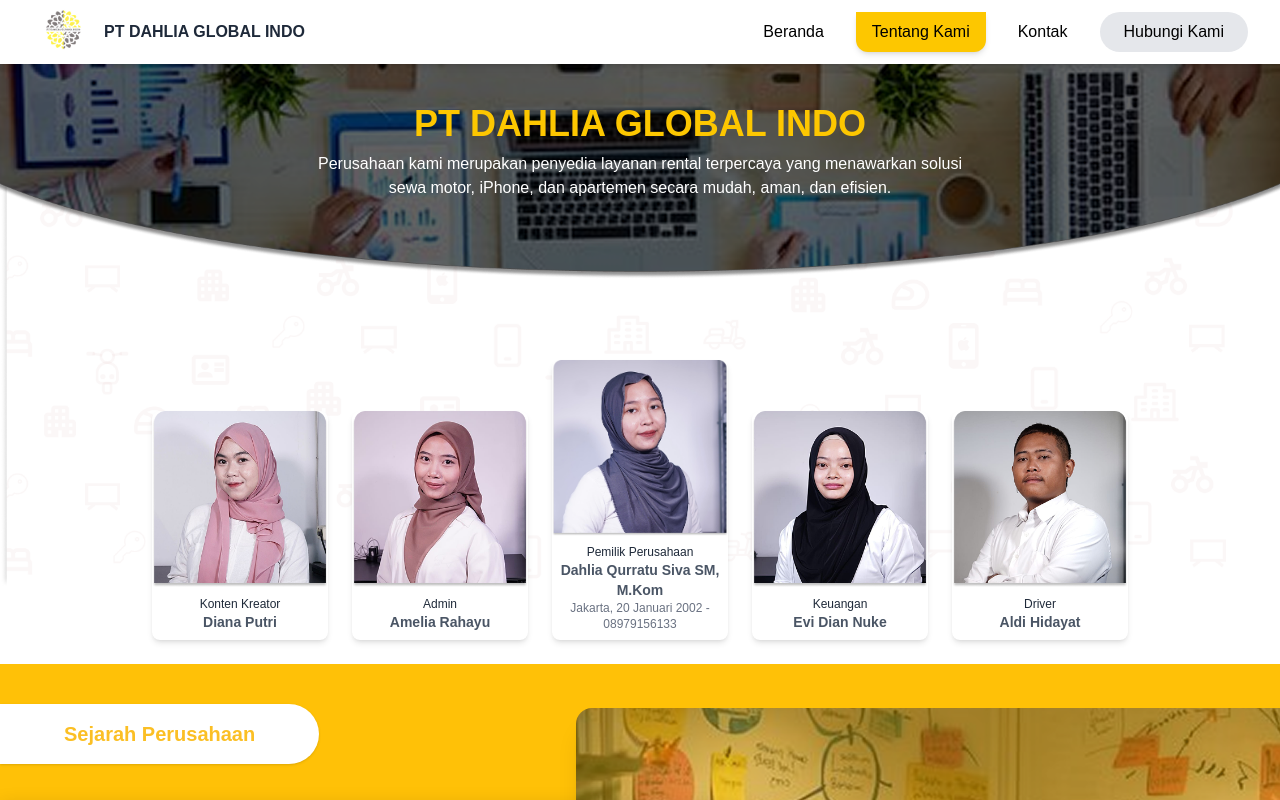
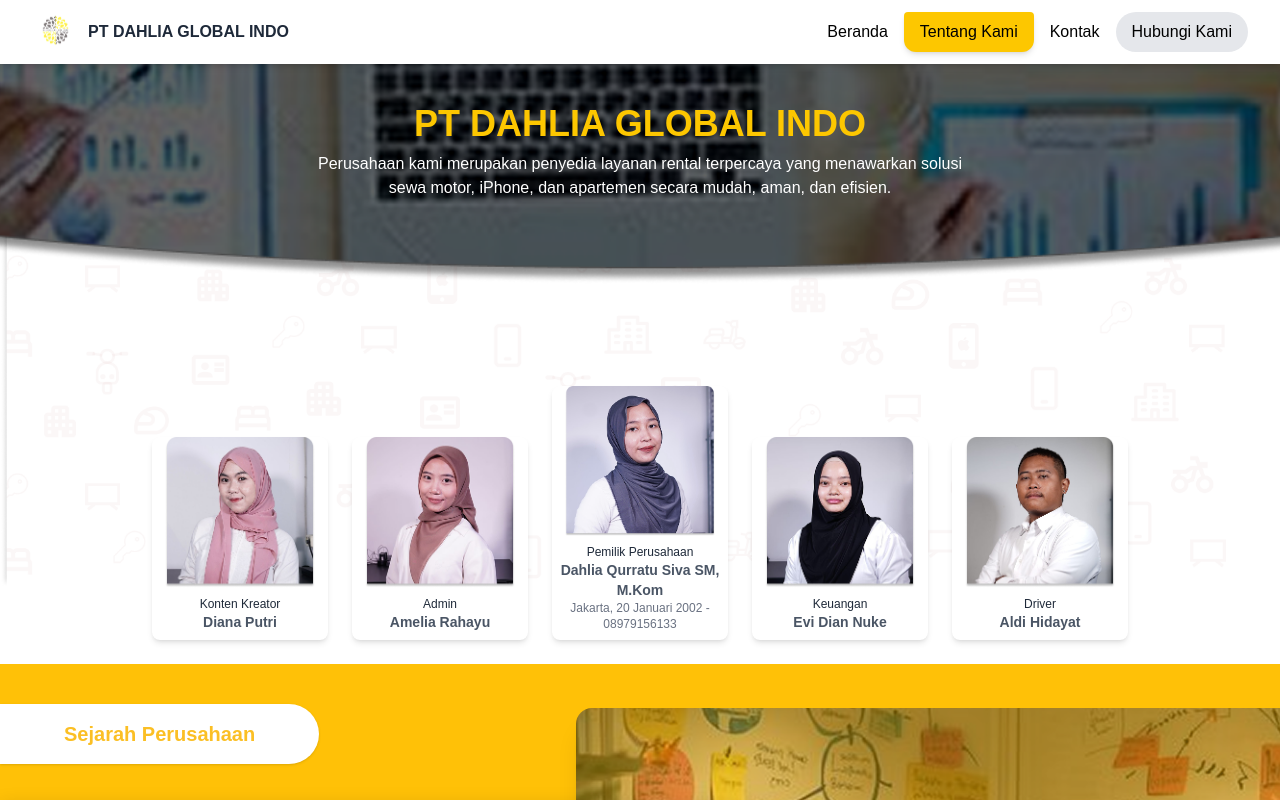
Before and after one commit to ithodev24/client-companyprofile, a Next.js app: page /TentangKami in a window 1280 px wide. Shown: the top 800 px of the page. Built offline with nearby package versions, Linux system fonts and the light colour scheme.

Commit message:
fix build + eror

```diff
--- a/app/TentangKami/page.js
+++ b/app/TentangKami/page.js
@@ -7,31 +7,32 @@
 import { ChevronLeft, ChevronRight } from "lucide-react";
 import { FaChevronLeft, FaChevronRight, FaPlay } from "react-icons/fa";
 import AnimatePage from "../components/AnimatePage";
+import Image from "next/image";
 
 const teamMembers = [
   {
-    img: "/images/kontenkreator.png",
+    Image: "/images/kontenkreator.png",
     title: "Konten Kreator",
     name: "Diana Putri",
   },
   {
-    img: "/images/admin.png",
+    Image: "/images/admin.png",
     title: "Admin",
     name: "Amelia Rahayu",
   },
   {
-    img: "/images/owner.png",
+    Image: "/images/owner.png",
     title: "Pemilik Perusahaan",
     name: "Dahlia Qurratu Siva SM, M.Kom",
     extra: "Jakarta, 20 Januari 2002 - 08979156133",
   },
   {
-    img: "/images/keuangan.png",
+    Image: "/images/keuangan.png",
     title: "Keuangan",
     name: "Evi Dian Nuke",
   },
   {
-    img: "/images/driver.png",
+    Image: "/images/driver.png",
     title: "Driver",
     name: "Aldi Hidayat",
   },
@@ -39,11 +40,11 @@
 
 const documents = [
   {
-    img: "/images/dokumen1.png",
+    Image: "/images/dokumen1.png",
     isi: ["/images/isidokumen1.png"],
   },
   {
-    img: "/images/dokumen2.png",
+    Image: "/images/dokumen2.png",
     isi: [
       "/images/NIB - PTP DAHLIA GLOBAL INDO-1.png",
       "/images/NIB - PTP DAHLIA GLOBAL INDO-2.png",
@@ -51,38 +52,38 @@
     ],
   },
   {
-    img: "/images/dokumen3.png",
+    Image: "/images/dokumen3.png",
     isi: ["/images/isisk.jpg"],
   },
   {
-    img: "/images/pernyataanmandiri.png",
+    Image: "/images/pernyataanmandiri.png",
     isi: ["/images/isipernyataanmandiri.jpg"],
   },
   {
-    img: "/images/dokumendaftar.png",
+    Image: "/images/dokumendaftar.png",
     isi: ["/images/isisktpajak.jpg"],
   },
   {
-    img: "/images/dok-npwp.png",
+    Image: "/images/dok-npwp.png",
     isi: ["/images/isi-npwp.png"],
   },
   {
-    img: "/images/dok-sktp.png",
+    Image: "/images/dok-sktp.png",
     isi: ["/images/isi-sktp.png"],
   },
   {
-    img: "/images/dok-sppl.png",
+    Image: "/images/dok-sppl.png",
     isi: [
       "/images/isi-sppl-1.png",
       "/images/isi-sppl-2.png",
     ],
   },
   {
-    img: "/images/dok-akun.png",
+    Image: "/images/dok-akun.png",
     isi: ["/images/isi-akun.png"],
   },
   {
-    img: "/images/dok-tataruang.png",
+    Image: "/images/dok-tataruang.png",
     isi: [
       "/images/isi-tataruang-1.png",
       "/images/isi-tataruang-2.png",
@@ -138,19 +139,20 @@
         {/* Header */}
         <div className="relative">
           <div className="relative h-[500px] sm:h-[600px] text-center">
-            <img
+            <Image
     src="/images/tentangkami_icon_bg.png"
     alt="Background"
-              className="absolute inset-0 w-full h-[400px] sm:h-[500px] md:h-[600px] object-cover z-0"
+    fill
+    className="object-cover z-0"
   />
-
-            <img
+  <Image
     src="/images/tentangkami.png"
     alt="Overlay"
-              className="absolute top-0 w-full object-cover z-10"
-              style={{ marginTop: "-64px" }}
+    fill
+    className="object-cover"
+    style={{ marginTop: "-380px" }}
   />
-            <div className="absolute top-24 sm:top-10 w-full text-center px-4 z-20">
+            <div className="absolute top-15 sm:top-10 w-full text-center px-4 z-20">
               <h1 className="text-2xl sm:text-4xl font-bold text-yellow-400">
                 PT DAHLIA GLOBAL INDO
               </h1>
@@ -169,10 +171,17 @@
                     key={i}
                     className="bg-white rounded-lg w-40 sm:w-44 text-center shadow-md"
                   >
-                    <img
-                      src={member.img}
+                    {/* <Image
+                      src={member.Image}
                       alt={member.title}
                       className="bg-cover mx-auto"
+                    /> */}
+                    <Image
+                      src={member.Image}
+                      alt={member.title}
+                      width={150}
+                      height={150}
+                      className="object-cover mx-auto"
                     />
                     <div className="py-2">
                       <h3 className="text-xs text-gray-800">{member.title}</h3>
@@ -200,11 +209,19 @@
                   <ChevronLeft />
                 </button>
                 <div className="bg-white rounded-lg w-64 text-center shadow-md">
-                  <img
-                    src={teamMembers[mobileTeamIndex].img}
+                  {/* <Image
+                    src={teamMembers[mobileTeamIndex].Image}
                     alt={teamMembers[mobileTeamIndex].title}
                     className="bg-cover mx-auto"
+                  /> */}
+                  <Image
+  src={teamMembers[mobileTeamIndex].Image}
+  alt={teamMembers[mobileTeamIndex].title}
+  width={200}
+  height={200}
+  className="bg-cover mx-auto"
 />
+
                   <div className="py-2">
                     <h3 className="text-xs text-gray-800">
                       {teamMembers[mobileTeamIndex].title}
@@ -260,14 +277,29 @@
         {/* Misi Section */}
         <div className="w-full px-0 md:px-0 py-10 bg-white flex flex-col md:flex-row items-start justify-between gap-6 mx-auto">
           <div className="relative w-fit h-auto">
-            <img
+            {/* <Image
               src="/images/misi_bawah.png"
               alt="Background Image"
               className="absolute top-0 left-0 w-56 md:w-80 rounded-xl z-0"
             />
-            <img
+            <Image
               src="/images/misi_atas.png"
               alt="Main Image"
+              className="relative ml-20 mt-20 w-72 md:w-100 rounded-xl shadow-lg z-10"
+            /> */}
+            <Image
+  src="/images/misi_bawah.png"
+  alt="Background Image"
+  width={320} // misal: 320px = 20rem
+  height={200} // bisa disesuaikan
+  className="absolute top-0 left-0 w-56 md:w-80 rounded-xl z-0"
+/>
+
+<Image
+  src="/images/misi_atas.png"
+  alt="Main Image"
+  width={400}
+  height={300}
   className="relative ml-20 mt-20 w-72 md:w-100 rounded-xl shadow-lg z-10"
 />
           </div>
@@ -319,11 +351,19 @@
                   className="group transition-all duration-500 ease-out transform hover:scale-105"
                 >
                   <div className="relative overflow-hidden rounded-xl shadow-lg group-hover:shadow-2xl transition-all duration-300">
-                    <img
-                      src={doc.img}
+                    {/* <Image
+                      src={doc.Image}
                       alt={`Dokumen ${i + 1}`}
                       onClick={() => openModal(doc)}
                       className="w-72 h-auto mx-auto cursor-pointer transition-all duration-300 group-hover:brightness-105"
+                    /> */}
+                    <Image
+                        src={doc.Image}
+                        alt={`Dokumen ${i + 1}`}
+                        width={288} // 72 * 4 px
+                        height={200}
+                        onClick={() => openModal(doc)}
+                        className="mx-auto cursor-pointer transition-all duration-300 group-hover:brightness-105"
                       />
                     <div className="absolute inset-0 bg-black/0 group-hover:bg-black/10 transition-all duration-300 pointer-events-none" />
                   </div>
@@ -354,11 +394,18 @@
 
             <div className="w-[75%] relative">
               <div className="overflow-hidden rounded-xl shadow-lg hover:shadow-2xl transition-all duration-300">
-                <img
-                  src={documents[mobileDocIndex].img}
+                {/* <Image
+                  src={documents[mobileDocIndex].Image}
                   alt={`Dokumen ${mobileDocIndex + 1}`}
                   onClick={() => openModal(documents[mobileDocIndex])}
                   className="w-full max-w-xs h-auto mx-auto cursor-pointer hover:brightness-105 transition-all duration-300"
+                /> */}
+                <Image
+  src={documents[mobileDocIndex].Image}
+  alt={`Dokumen ${mobileDocIndex + 1}`}
+  width={300}
+  height={200}
+  onClick={() => openModal(documents[mobileDocIndex])}
 />
               </div>
             </div>
@@ -429,16 +476,24 @@
                       : "grid-cols-1 md:grid-cols-2 lg:grid-cols-3"
                   }`}
                 >
-                  {selectedDoc.isi.map((img, idx) => (
+                  {selectedDoc.isi.map((Image, idx) => (
                     <div
                       key={idx}
                       className="group overflow-hidden rounded-lg border border-gray-200 hover:border-gray-300 transition-all duration-300 hover:shadow-lg"
                     >
-                      <img
-                        src={img}
+                      {/* <Image
+                        src={Image}
                         alt={`Isi Dokumen ${idx + 1}`}
                         className="w-full h-auto max-h-[350px] object-contain bg-gray-50 transition-transform duration-300 group-hover:scale-105"
+                      /> */}
+                      <Image
+                      src={Image}
+                      alt={`Isi Dokumen ${idx + 1}`}
+                      width={400}
+                      height={300}
+                      className="w-full h-auto max-h-[350px] object-contain bg-gray-50 transition-transform duration-300 group-hover:scale-105"
                     />
+
                     </div>
                   ))}
                 </div>
--- a/app/components/Navbar.js
+++ b/app/components/Navbar.js
@@ -1,6 +1,7 @@
 "use client";
 
 import Link from "next/link";
+import Image from "next/image";
 import { usePathname } from "next/navigation";
 import { useState } from "react";
 import { Menu, X } from "lucide-react";
@@ -18,42 +19,44 @@
   ];
 
   return (
-    <div className="bg-white px-4 md:px-8 py-0 shadow-md sticky top-0 z-50 transition-all duration-300">
+    <nav className="bg-white px-4 md:px-8 py-0 shadow-md sticky top-0 z-50">
       <div className="flex items-center justify-between h-16">
         {/* Logo */}
-        <div className="flex items-center text-sm md:text-base font-semibold text-gray-800 transition-all duration-300">
-          <img
+        <div className="flex items-center text-base font-semibold text-gray-800">
+          <Image
             src="/images/logo.png"
             alt="Logo"
-            className="w-16 mr-2 transition-transform duration-300 hover:scale-105"
+            width={48}
+            height={48}
+            className="mr-2 hover:scale-105 transition-transform duration-300"
           />
           PT DAHLIA GLOBAL INDO
         </div>
 
-        {/* Tombol Menu untuk Mobile */}
+        {/* Hamburger */}
         <button
           onClick={() => setMenuOpen(!menuOpen)}
-          className="md:hidden text-gray-700 p-2 rounded-lg hover:bg-gray-100 transition-all duration-200"
+          className="md:hidden text-gray-700 p-2 rounded hover:bg-gray-100"
         >
           {menuOpen ? <X size={24} /> : <Menu size={24} />}
         </button>
 
-        {/* Navigasi */}
+        {/* Menu Desktop + Mobile */}
         <div
           className={`${
             menuOpen
-              ? "block opacity-100 translate-y-0"
-              : "hidden opacity-0 -translate-y-2"
-          } md:opacity-100 md:translate-y-0 md:flex items-center space-x-4 md:mt-0 absolute md:relative top-16 md:top-0 left-0 right-0 md:left-auto md:right-auto bg-white md:bg-transparent p-4 md:p-0 shadow-lg md:shadow-none transition-all duration-300 ease-in-out`}
+              ? "block absolute top-16 left-0 right-0 bg-white shadow-lg p-4 z-40"
+              : "hidden"
+          } md:flex md:items-center md:static md:bg-transparent md:shadow-none md:p-0 transition-all duration-300 ease-in-out`}
         >
           {navItems.map((item) => (
             <Link
               key={item.href}
               href={item.href}
-              className={`block md:inline-block text-md font-medium px-4 py-2 mb-2 md:mb-0 rounded-b- lg md:rounded-b-xl transition-all duration-300 ease-in-out transform hover:scale-105 ${
+              className={`block md:inline-block px-4 py-2 text-sm md:text-base rounded transition-all duration-300 ${
                 isActive(item.href)
-                  ? "bg-yellow-400 text-black shadow-md"
-                  : "text-black hover:text-yellow-500 hover:bg-yellow-50"
+                  ? "bg-yellow-400 text-black rounded-b-xl shadow-md"
+                  : "text-black hover:text-yellow-500 hover:bg-yellow-100"
               }`}
               onClick={() => setMenuOpen(false)}
             >
@@ -61,18 +64,18 @@
             </Link>
           ))}
 
-          {/* Hubungi Kami */}
+          {/* Tombol WA */}
           <a
-            href="https://wa.me/6285829764860?text=Hallo,%20saya%20mau%20order!"
+            href="https://wa.me/6285829764860"
             target="_blank"
             rel="noopener noreferrer"
-            className="block mt-2 md:mt-0 bg-gray-200 hover:bg-gray-300 text-sm md:text-base px-4 py-1 md:px-6 md:py-2 rounded-full text-black transition-all duration-300 ease-in-out transform hover:scale-105 hover:shadow-md"
+            className="block md:inline-block mt-2 md:mt-0 bg-gray-200 hover:bg-gray-300 text-sm md:text-base px-4 py-2 rounded-full text-black transition-all duration-300"
             onClick={() => setMenuOpen(false)}
           >
             Hubungi Kami
           </a>
         </div>
       </div>
-    </div>
+    </nav>
   );
 }
```
Also changed, not shown: app/Kontak/page.js (+18 -3 lines), app/components/Footer.js (+66 -51 lines), app/components/Sejarah.js (+11 -2 lines), app/page.js (+8 -1 lines). Lines whose indentation alone changed are shown as unchanged.
